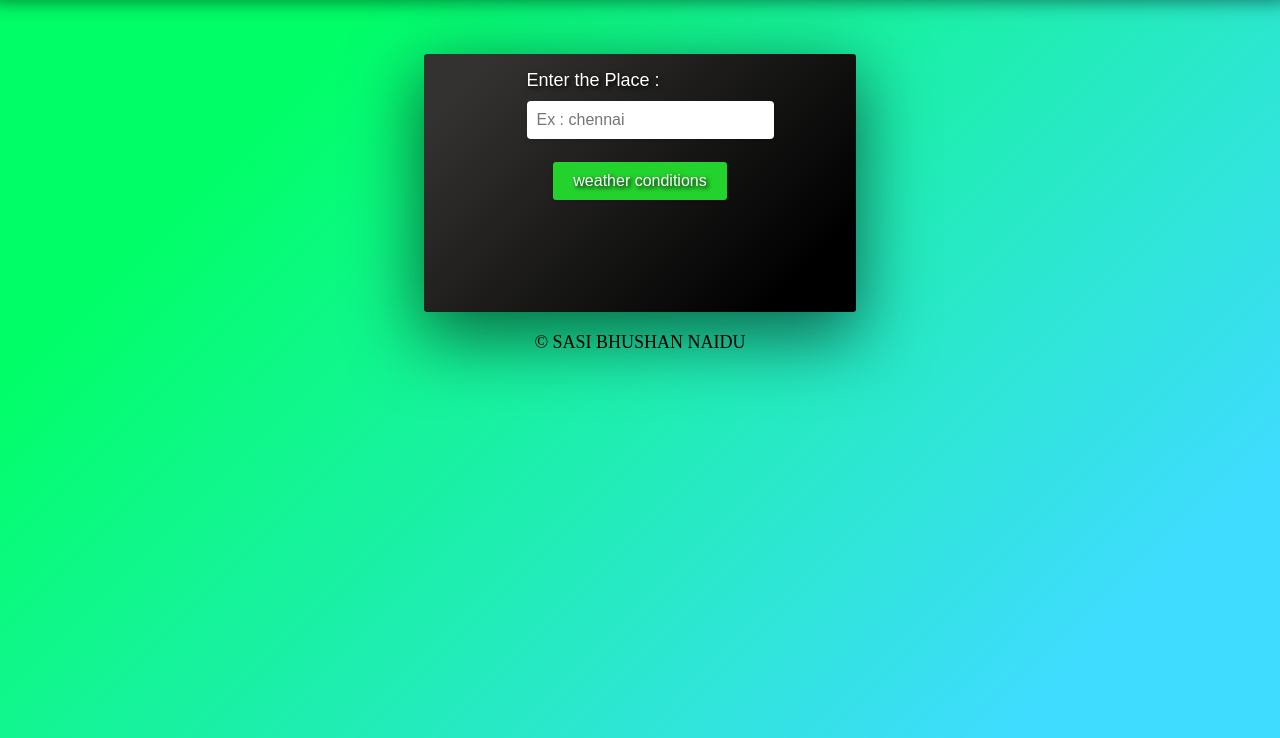
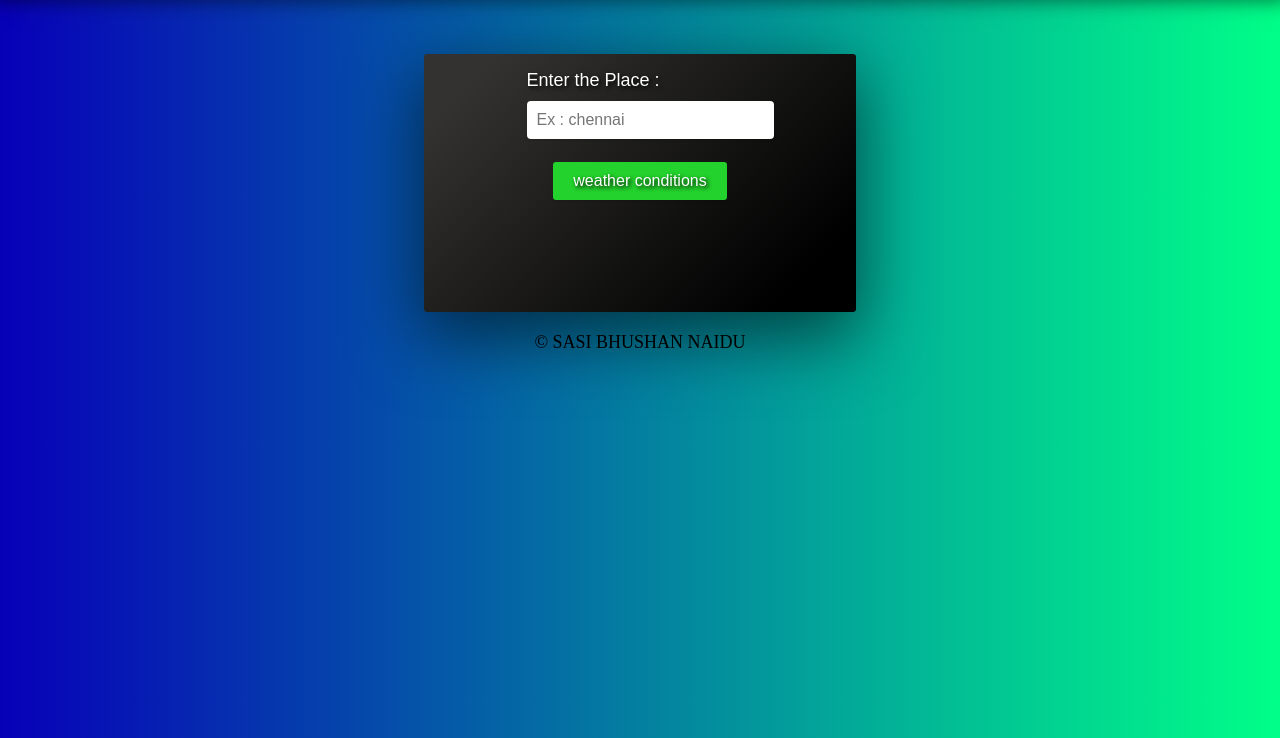
Before and after one commit to naidupinninti1922/sasi-whether-application, a plain HTML site: page index.html in a window 1280 px wide. Shown: the part 62-800 px from the top of the page. Drawn offline with Linux system fonts and the light colour scheme; a web font is replaced by a local one.

Commit message:
Update style.css

```diff
--- a/style.css
+++ b/style.css
@@ -11,8 +11,7 @@ html{
 body{
     height: auto;
     width: 100vw;
-    background: linear-gradient(135deg, rgb(0, 255, 102) 20.5%, rgb(63, 220, 255) 86.8%);
-}
+background: linear-gradient(90deg, #0700b8 0%, #00ff88 100%);}
 header {
     background: linear-gradient(135deg, rgb(51, 50, 48) 10.5%, rgb(0, 0, 0) 86.8%);
     box-shadow: rgba(0, 0, 0, 0.56) 0px 0px 20px 10px;
```
